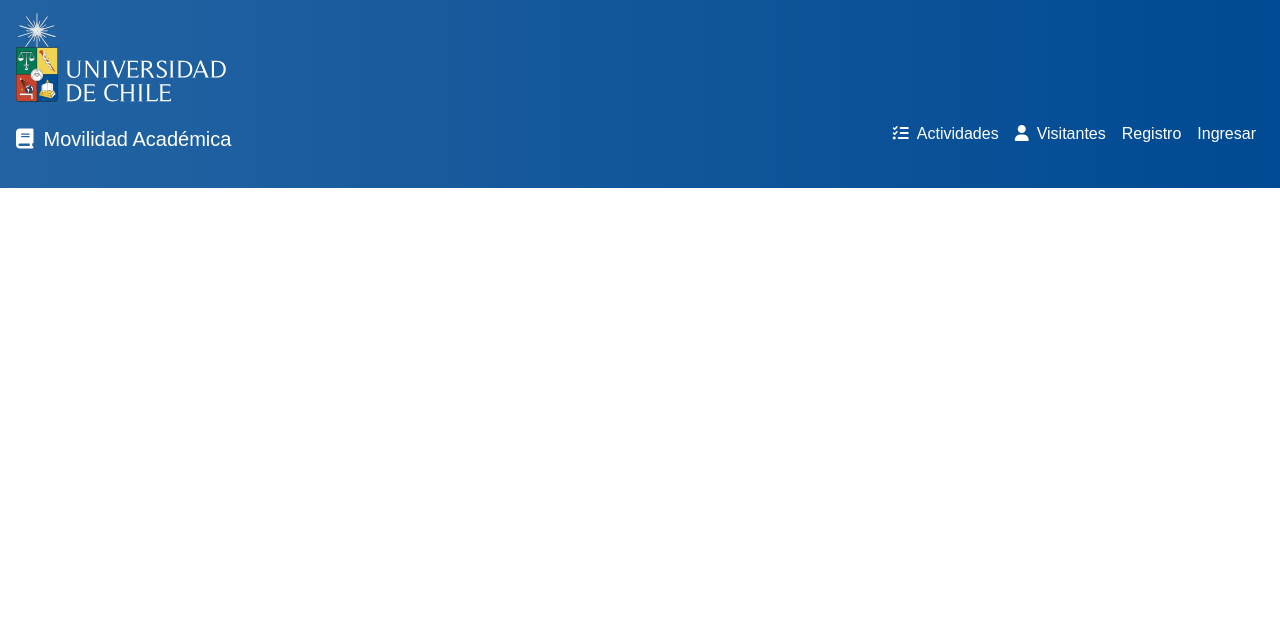
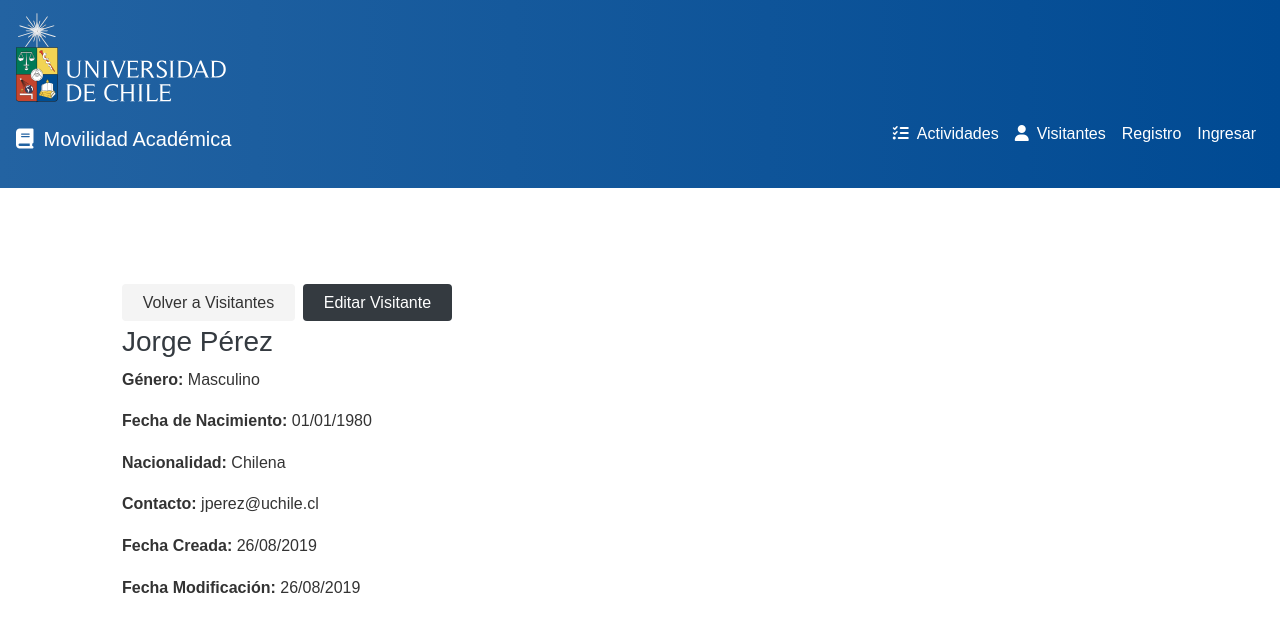
Before and after one commit to gpilleux/MOV_ACADEMICA, a React (Create React App) app in the folder client/: page /visitor in a window 1280 px wide. Shown: the top 632 px of the page. Built offline with nearby package versions, Linux system fonts and the light colour scheme; no server answers; the HTML template or start-up script is replaced by a standard one; what @amcharts/amcharts4 would draw is missing.

Commit message:
Flujo de interfaces

```diff
--- a/client/src/App.js
+++ b/client/src/App.js
@@ -1,41 +1,44 @@
-import React, { Fragment, useEffect } from "react";
-import { BrowserRouter as Router, Route, Switch } from "react-router-dom";
-import Navbar from "./components/layout/Navbar";
-import Landing from "./components/layout/Landing";
-import Register from "./components/auth/Register";
-import Login from "./components/auth/Login";
-import Alert from "./components/layout/Alert";
-import Dashboard from "./components/dashboard/Dashboard";
-import CreateProfile from "./components/profile-forms/CreateProfile";
-import EditProfile from "./components/profile-forms/EditProfile";
-import AddExperience from "./components/profile-forms/AddExperience";
-import AddEducation from "./components/profile-forms/AddEducation";
-import Profiles from "./components/profiles/Profiles";
-import Profile from "./components/profile/Profile";
-import Posts from "./components/posts/Posts";
-import Post from "./components/post/Post";
-import PrivateRoute from "./components/routing/PrivateRoute";
-import Visualizaciones from "./components/dashboard/Visualizaciones";
+import React, { Fragment, useEffect } from 'react';
+import { BrowserRouter as Router, Route, Switch } from 'react-router-dom';
+import Navbar from './components/layout/Navbar';
+import Landing from './components/layout/Landing';
+import Register from './components/auth/Register';
+import Login from './components/auth/Login';
+import Alert from './components/layout/Alert';
+import Dashboard from './components/dashboard/Dashboard';
+import CreateProfile from './components/profile-forms/CreateProfile';
+import EditProfile from './components/profile-forms/EditProfile';
+import AddExperience from './components/profile-forms/AddExperience';
+import AddEducation from './components/profile-forms/AddEducation';
+import Profiles from './components/profiles/Profiles';
+import Profile from './components/profile/Profile';
+import Posts from './components/posts/Posts';
+import Post from './components/post/Post';
+import PrivateRoute from './components/routing/PrivateRoute';
+//import Visualizaciones from "./components/dashboard/Visualizaciones";
 //Activity
-import Activities from "./components/activity/Activities";
-import Activity from "./components/activity/Activity";
-import AddActivity from "./components/activity/AddActivity";
+import Activities from './components/activity/Activities';
+import Activity from './components/activity/Activity';
+import ActivityDetail from './components/activity/ActivityDetail';
+import AddActivity from './components/activity/AddActivity';
 //Visitor
-import CreateVisitor from "./components/profile-forms/CreateVisitor";
-import DashboardMap from "./components/dashboard/DashboardMap";
+import Visitor from './components/visitor/Visitor';
+import AllVisitors from './components/visitor/AllVisitors';
+import CreateVisitor from './components/profile-forms/CreateVisitor';
+import DashboardMap from './components/dashboard/DashboardMap';
 
 // Redux
-import { Provider } from "react-redux";
-import store from "./store";
-import { loadUser } from "./actions/auth";
-import setAuthToken from "./utils/setAuthToken";
+import { Provider } from 'react-redux';
+import store from './store';
+import { loadUser } from './actions/auth';
+import setAuthToken from './utils/setAuthToken';
 
 // Css
-import "./App.css";
+import './App.css';
 
 // React Dates
-import "react-dates/initialize";
-import "react-dates/lib/css/_datepicker.css";
+import 'react-dates/initialize';
+import 'react-dates/lib/css/_datepicker.css';
 
 if (localStorage.token) {
   setAuthToken(localStorage.token);
@@ -51,42 +54,45 @@ const App = () => {
       <Router>
         <Fragment>
           <Navbar />
-          <Route exact path="/" component={Landing} />
-          <section className="container">
+          <Route exact path='/' component={Landing} />
+          <section className='container'>
             <Alert />
             <Switch>
-              <Route exact path="/register" component={Register} />
-              <Route exact path="/login" component={Login} />
-              <Route exact path="/profiles" component={Profiles} />
-              <Route exact path="/profile/:id" component={Profile} />
-              <PrivateRoute exact path="/dashboard" component={Dashboard} />
+              <Route exact path='/register' component={Register} />
+              <Route exact path='/login' component={Login} />
+              <Route exact path='/profiles' component={Profiles} />
+              <Route exact path='/profile/:id' component={Profile} />
+              <PrivateRoute exact path='/dashboard' component={Dashboard} />
               <PrivateRoute
                 exact
-                path="/create-profile"
+                path='/create-profile'
                 component={CreateProfile}
               />
               <PrivateRoute
                 exact
-                path="/add-experience"
+                path='/add-experience'
                 component={AddExperience}
               />
               <PrivateRoute
                 exact
-                path="/add-education"
+                path='/add-education'
                 component={AddEducation}
               />
-              <PrivateRoute exact path="/posts" component={Posts} />
-              <PrivateRoute exact path="/posts/:id" component={Post} />
+              <PrivateRoute exact path='/posts' component={Posts} />
+              <PrivateRoute exact path='/posts/:id' component={Post} />
 
-              <Route exact path="/activities" component={Activities} />
-              <Route exact path="/create-activity" component={AddActivity} />
-              <Route exact path="/create-visitor" component={CreateVisitor} />
-              <Route exact path="/map" component={DashboardMap} />
-              <Route
+              <Route exact path='/activities' component={Activities} />
+              <Route exact path='/activity-detail' component={ActivityDetail} />
+              <Route exact path='/create-activity' component={AddActivity} />
+              <Route exact path='/create-visitor' component={CreateVisitor} />
+              <Route exact path='/map' component={DashboardMap} />
+              {/* <Route
                 exact
                 path="/visualizaciones"
                 component={Visualizaciones}
-              />
+              /> */}
+              <Route exact path='/visitor' component={Visitor} />
+              <Route exact path='/all-visitors' component={AllVisitors} />
             </Switch>
           </section>
         </Fragment>
--- /dev/null
+++ b/client/src/components/activity/ActivityDetail.jsx
@@ -0,0 +1,60 @@
+import React, { Fragment } from 'react';
+import { Table, Button } from 'reactstrap';
+import { Link } from 'react-router-dom';
+
+const ActivityDetail = () => {
+  const nombre = 'Desafíos a partir de la crisis sanitaria en Osorno';
+  const inicio = '22/08/2019';
+  const termino = '23/08/2019';
+  const unidad = 'Facultad de Arquitectura y Urbanismo';
+  const creada = '16/07/2019';
+  const modificada = '10/08/2019';
+  const estado = 'Programada';
+
+  return (
+    <Fragment>
+      <div class='row'>
+        <div class='col col-8'>
+          <h1 className='large text-primary'>{nombre}</h1>
+          <p className='lead'>
+            <i className='fas fa-map-marker' /> Unidad: {unidad}
+          </p>
+        </div>
+        <div class='col col-4'>
+          <Link to='/add-visitor' className='btn btn-primary'>
+            Agregar Visitante a esta Actividad
+          </Link>
+        </div>
+      </div>
+
+      <div className='profile-grid my-1'>
+        <div>
+          <p>
+            <strong>Fecha de Inicio: </strong> {inicio}
+          </p>
+          <p>
+            <strong>Fecha de Término: </strong> {termino}
+          </p>
+          <p>
+            <strong>Fecha de Creación: </strong> {creada}
+          </p>
+          <p>
+            <strong>Fecha de Última Modificación: </strong> {modificada}
+          </p>
+          <p>
+            <strong>Estado: </strong> {estado}
+          </p>
+        </div>
+      </div>
+
+      <Link to='/activities' className='btn btn-light'>
+        Volver a Actividades
+      </Link>
+      <Link to='/edit-activity' className='btn btn-light'>
+        Editar Activitdad
+      </Link>
+    </Fragment>
+  );
+};
+
+export default ActivityDetail;
--- a/client/src/components/dashboard/Dashboard.js
+++ b/client/src/components/dashboard/Dashboard.js
@@ -50,6 +50,9 @@ const Dashboard = ({
           <Link to='/create-visitor' className='btn btn-primary my-1'>
             Crear Visitante
           </Link>
+          <Link to='/all-visitors' className='btn btn-primary my-1'>
+            Todos los Visitantes
+          </Link>
         </Fragment>
       )}
     </Fragment>
--- a/client/src/components/layout/Navbar.js
+++ b/client/src/components/layout/Navbar.js
@@ -1,4 +1,4 @@
-import React, { Fragment, useState} from 'react';
+import React, { Fragment, useState } from 'react';
 import { Link } from 'react-router-dom';
 import { connect } from 'react-redux';
 import PropTypes from 'prop-types';
@@ -9,64 +9,84 @@ import {
   NavbarBrand,
   Nav,
   NavItem,
-  NavLink} from 'reactstrap';
-import {Navbar as BNavbar} from 'reactstrap';
+  NavLink
+} from 'reactstrap';
+import { Navbar as BNavbar } from 'reactstrap';
 
 const Navbar = ({ auth: { isAuthenticated, loading }, logout }) => {
   const [toggle, setToggle] = useState(0);
 
   const authLinks = (
-    <Nav className="ml-auto" navbar>
+    <Nav className='ml-auto' navbar>
       <NavItem>
-        <NavLink to="/activities/" tag={Link}><i class='fas fa-tasks' />
-        Actividades</NavLink>
+        <NavLink to='/activities/' tag={Link}>
+          <i class='fas fa-tasks' />
+          Actividades
+        </NavLink>
       </NavItem>
       <NavItem>
-        <NavLink to="/dashboard/" tag={Link}><i className='fas fa-user' />
-        Visitantes</NavLink>
+        <NavLink to='/all-visitors' tag={Link}>
+          <i className='fas fa-user' />
+          Visitantes
+        </NavLink>
       </NavItem>
       <NavItem>
-        <NavLink onClick={logout}><i className='fas fa-sign-out-alt' />
-          Salir</NavLink>
+        <NavLink to='/activities/' tag={Link}>
+          <i class='fa fa-bar-chart' />
+          Estadísticas
+        </NavLink>
+      </NavItem>
+      <NavItem>
+        <NavLink onClick={logout}>
+          <i className='fas fa-sign-out-alt' />
+          Salir
+        </NavLink>
       </NavItem>
     </Nav>
   );
 
   const guestLinks = (
-    <Nav className="ml-auto" navbar>
+    <Nav className='ml-auto' navbar>
       <NavItem>
-        <NavLink to="/activities/" tag={Link}>
+        <NavLink to='/activities/' tag={Link}>
           <i class='fas fa-tasks' />
-          Actividades</NavLink>
+          Actividades
+        </NavLink>
       </NavItem>
       <NavItem>
-        <NavLink to="/dashboard/" tag={Link}>
+        <NavLink to='/dashboard/' tag={Link}>
           <i className='fas fa-user' />
-          Visitantes</NavLink>
+          Visitantes
+        </NavLink>
       </NavItem>
       <NavItem>
-        <NavLink to="/register" tag={Link}>Registro</NavLink>
+        <NavLink to='/register' tag={Link}>
+          Registro
+        </NavLink>
       </NavItem>
       <NavItem>
-        <NavLink to="/login" tag={Link}>Ingresar</NavLink>
+        <NavLink to='/login' tag={Link}>
+          Ingresar
+        </NavLink>
       </NavItem>
     </Nav>
   );
 
   return (
-    <BNavbar color="dark" dark expand="md" fixed>
-    <NavbarBrand href="/">
-      <img src="/logo-universidad-de-chile.svg" alt="logo universidad de chile" />
-      <span style={{display: "block", margin: "1em 0"}}>
+    <BNavbar color='dark' dark expand='md' fixed>
+      <NavbarBrand href='/'>
+        <img
+          src='/logo-universidad-de-chile.svg'
+          alt='logo universidad de chile'
+        />
+        <span style={{ display: 'block', margin: '1em 0' }}>
           <i className='fas fa-book' />
           Movilidad Académica
         </span>
       </NavbarBrand>
       <NavbarToggler onClick={() => setToggle(!toggle)} />
       <Collapse isOpen={toggle} navbar>
-        {!loading && (
-          isAuthenticated ? authLinks : guestLinks
-        )}
+        {!loading && (isAuthenticated ? authLinks : guestLinks)}
       </Collapse>
     </BNavbar>
   );
--- a/client/src/components/profile-forms/CreateVisitor.js
+++ b/client/src/components/profile-forms/CreateVisitor.js
@@ -81,7 +81,7 @@ const CreateVisitor = () => {
         </div>
 
         <input type='submit' className='btn btn-primary my-1' />
-        <Link className='btn btn-light my-1' to='/dashboard'>
+        <Link className='btn btn-light my-1' to='/all-visitors'>
           Volver
         </Link>
       </form>
--- /dev/null
+++ b/client/src/components/visitor/AllVisitors.jsx
@@ -0,0 +1,75 @@
+import React, { Fragment, useEffect } from 'react';
+import PropTypes from 'prop-types';
+import { Link } from 'react-router-dom';
+import { connect } from 'react-redux';
+
+import { Table, Button } from 'reactstrap';
+import SearchField from 'react-search-field';
+
+const AllVisitors = () => {
+  return (
+    <Fragment>
+      <div class='row'>
+        <div class='col col-8'>
+          <h1 className='large text-primary'>Listado de Visitantes</h1>
+          <p className='lead'>
+            <i className='fas fa-users' /> Todos los visitantes que han
+            participado en una actividad en la Universidad de Chile
+          </p>
+        </div>
+        <div class='col col-4'>
+          <Link to='/create-visitor' className='btn btn-primary'>
+            Agregar Nuevo Visitante
+          </Link>
+        </div>
+      </div>
+
+      <SearchField
+        placeholder='Buscar visitante por nombre...'
+        onChange={e => e}
+        classNames='test-class'
+      />
+
+      <div className='profile-grid my-1'>
+        <Table>
+          <thead>
+            <td>Nombre</td>
+            <td>Género</td>
+            <td>Fecha de Nacimiento</td>
+            <td>Contacto(correo)</td>
+            <td>Nacionalidad</td>
+            <td>Fecha Creado</td>
+            <td>Última Modificación</td>
+          </thead>
+          <tbody>
+            <tr>
+              <td>
+                <Link to='/visitor'>Jorge Pérez</Link>
+              </td>
+              <td>Masculino</td>
+              <td>01/01/1980</td>
+              <td>jperez@uchile.cl</td>
+              <td>Chilena</td>
+              <td>26/08/2019</td>
+              <td>26/08/2019</td>
+            </tr>
+
+            <tr>
+              <td>
+                <Link to='/visitor'>Jorge Pérez</Link>
+              </td>
+              <td>Masculino</td>
+              <td>01/01/1980</td>
+              <td>jperez@uchile.cl</td>
+              <td>Chilena</td>
+              <td>26/08/2019</td>
+              <td>26/08/2019</td>
+            </tr>
+          </tbody>
+        </Table>
+      </div>
+    </Fragment>
+  );
+};
+
+export default AllVisitors;
--- /dev/null
+++ b/client/src/components/visitor/Visitor.jsx
@@ -0,0 +1,53 @@
+import React, { Fragment, useEffect } from 'react';
+import PropTypes from 'prop-types';
+import { Link } from 'react-router-dom';
+import { connect } from 'react-redux';
+
+import { Table, Button } from 'reactstrap';
+
+const Visitor = () => {
+  const name = 'Jorge Pérez';
+  const genero = 'Masculino';
+  const nacimiento = '01/01/1980';
+  const nacionalidad = 'Chilena';
+  const contacto = 'jperez@uchile.cl';
+  const fecha_creada = '26/08/2019';
+  const fecha_mod = '26/08/2019';
+
+  return (
+    <Fragment>
+      <Link to='/all-visitors' className='btn btn-light'>
+        Volver a Visitantes
+      </Link>
+      <Link to='/edit-profile' className='btn btn-dark'>
+        Editar Visitante
+      </Link>
+
+      <div className='profile-grid my-1'>
+        <div>
+          <h3 className='text-dark'>{name}</h3>
+          <p>
+            <strong>Género: </strong> {genero}
+          </p>
+          <p>
+            <strong>Fecha de Nacimiento: </strong> {nacimiento}
+          </p>
+          <p>
+            <strong>Nacionalidad: </strong> {nacionalidad}
+          </p>
+          <p>
+            <strong>Contacto: </strong> {contacto}
+          </p>
+          <p>
+            <strong>Fecha Creada: </strong> {fecha_creada}
+          </p>
+          <p>
+            <strong>Fecha Modificación: </strong> {fecha_mod}
+          </p>
+        </div>
+      </div>
+    </Fragment>
+  );
+};
+
+export default Visitor;
--- a/package.json
+++ b/package.json
@@ -20,6 +20,7 @@
     "gravatar": "^1.8.0",
     "jsonwebtoken": "^8.5.1",
     "mongoose": "^5.6.5",
+    "react-search-field": "^1.0.0",
     "request": "^2.88.0"
   },
   "devDependencies": {
```
Also changed, not shown: client/src/components/activity/Activities.jsx (+27 -5 lines), 2 other files (tests, documents, lock files or other folders). Lines whose indentation alone changed are shown as unchanged.
